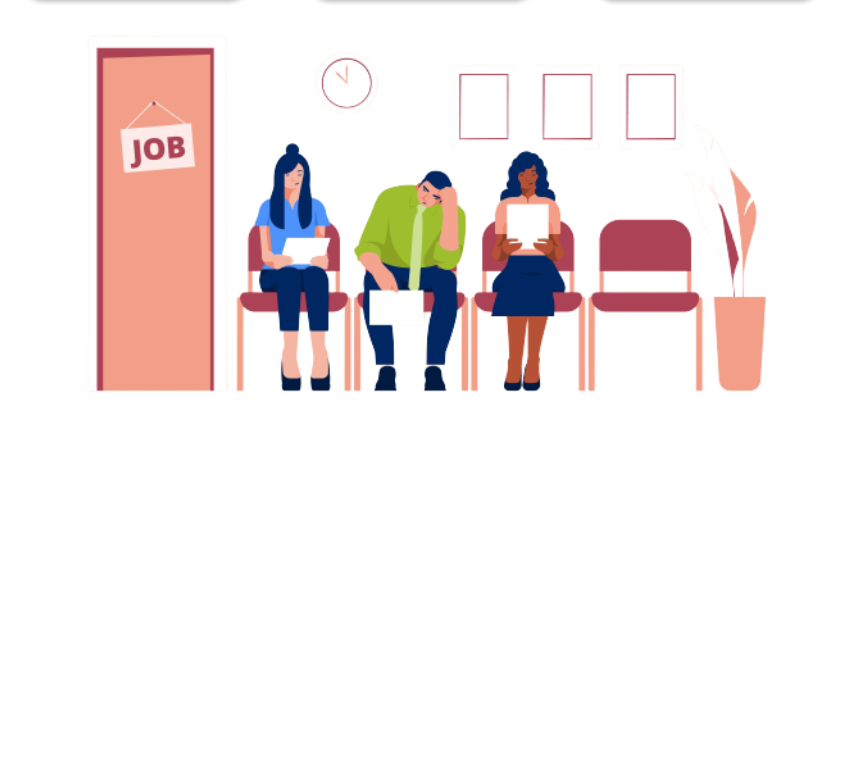
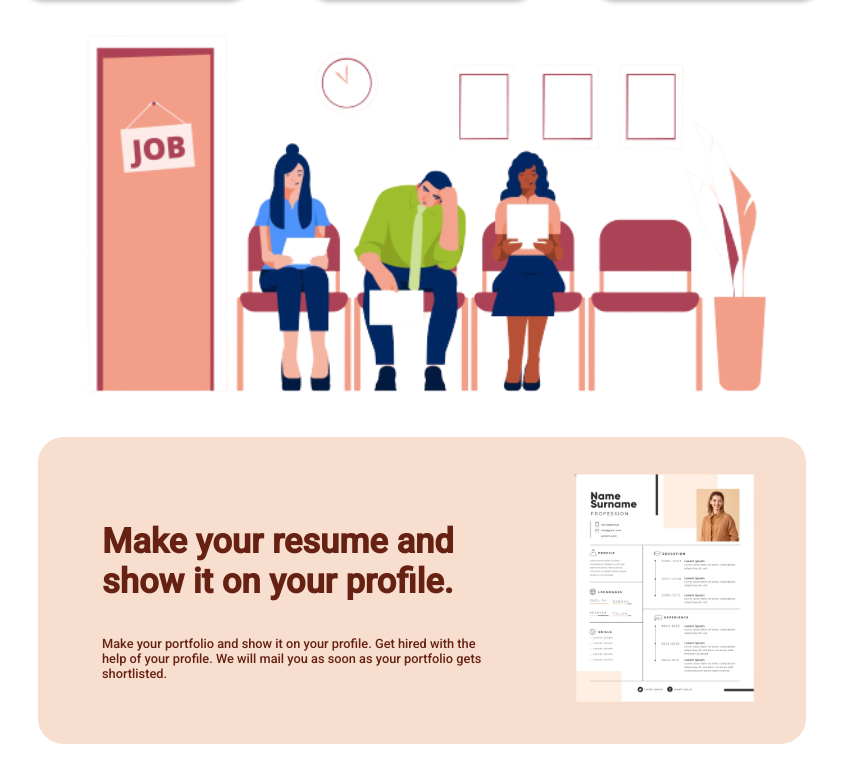
Before and after one commit to tarupathak/DEAFOLIO-ABES-Hackathon, a React (Create React App) app: page /home in a window 1280 px wide. Shown: the part 902-1684 px from the top of the page, without its empty margins (218-1061 px from the left). Before the commit the page ends 1308 px from the top, so only its background shows below. Built offline with nearby package versions, Linux system fonts and the light colour scheme; a web font is replaced by a local one.

Commit message:
Completed home page

```diff
--- a/src/Home Page/HomePage.css
+++ b/src/Home Page/HomePage.css
@@ -46,10 +46,49 @@
   color: #662113;
 }
 
-.card img{
-    width: 15vw;
+.card img {
+  width: 15vw;
 }
 
-#homeImg2 img{
-    width: 62.5vw;
+#homeImg2 img {
+  width: 62.5vw;
 }
+
+#resumePart img {
+  width: 22vw;
+}
+
+#resumePart {
+  display: flex;
+  flex-direction: row;
+  align-items: center;
+  justify-content: space-between;
+  width: 60vw;
+  background-color: #f7dece;
+  height: 24vw;
+  border-radius: 2vw;
+  margin: 3vw;
+}
+
+#head {
+  width: 30vw;
+  margin-left: 5vw;
+  color: #662113;
+  font-size: 2.7vw;
+  font-weight: 600;
+}
+
+#discription {
+  color: #662113;
+  width: 30vw;
+  margin-left: 5vw;
+  font-size: 1vw;
+  font-style: normal;
+  font-weight: 500;
+}
+
+text {
+  display: flex;
+  flex-direction: column;
+  justify-content: space-around;
+}
--- a/src/Home Page/HomePage.jsx
+++ b/src/Home Page/HomePage.jsx
@@ -4,8 +4,8 @@ import homeImg from "../Images/homeImg.svg";
 import profileCard from "../Images/profileCard.svg";
 import signCard from "../Images/signCard.svg";
 import getHired from "../Images/getHired.svg";
-import homeImg2 from "../Images/homeImg2.svg"
-
+import homeImg2 from "../Images/homeImg2.svg";
+import resume from "../Images/resume.svg";
 
 const HomePage = () => {
   return (
@@ -38,7 +38,22 @@ const HomePage = () => {
             </div>
           </div>
         </div>
-        <div id="homeImg2"><img src={homeImg2} alt="homeImg2"/></div>
+        <div id="homeImg2">
+          <img src={homeImg2} alt="homeImg2" />
+        </div>
+        <div id="resumePart">
+          <div id="text">
+            <p id="head">Make your resume and show it on your profile.</p>
+            <p id="discription">
+              Make your portfolio and show it on your profile. Get hired with
+              the help of your profile. We will mail you as soon as your
+              portfolio gets shortlisted.
+            </p>
+          </div>
+          <div>
+            <img src={resume} alt="resume" />
+          </div>
+        </div>
       </div>
     </>
   );
```
Also changed, not shown: src/Images/resume.svg (added).
